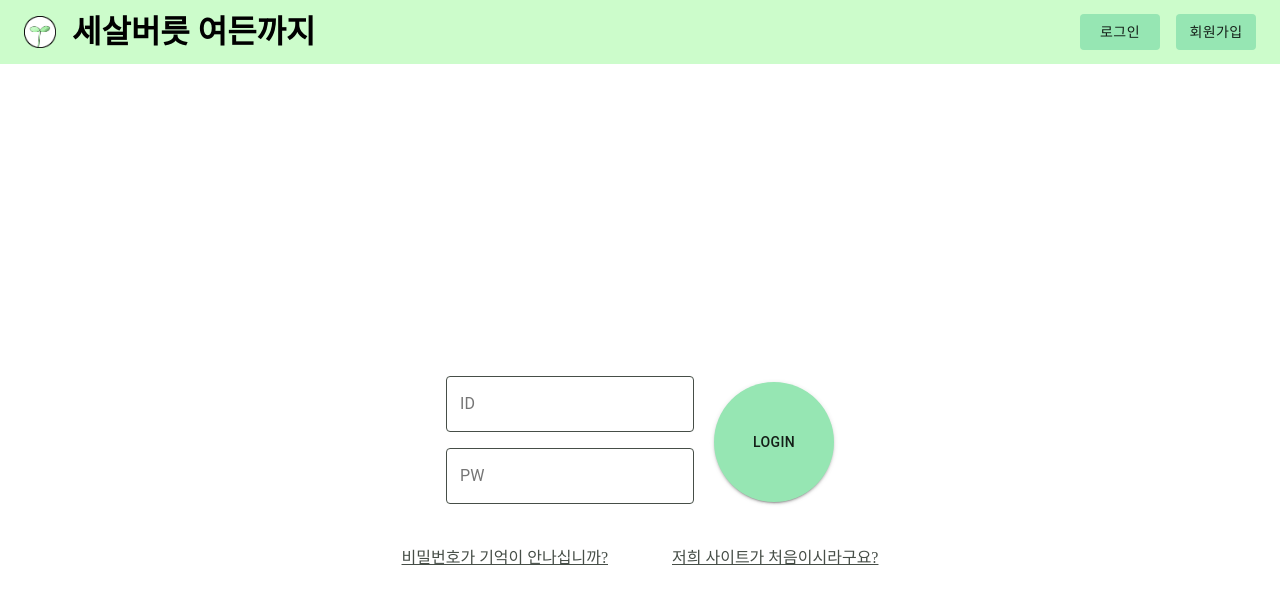
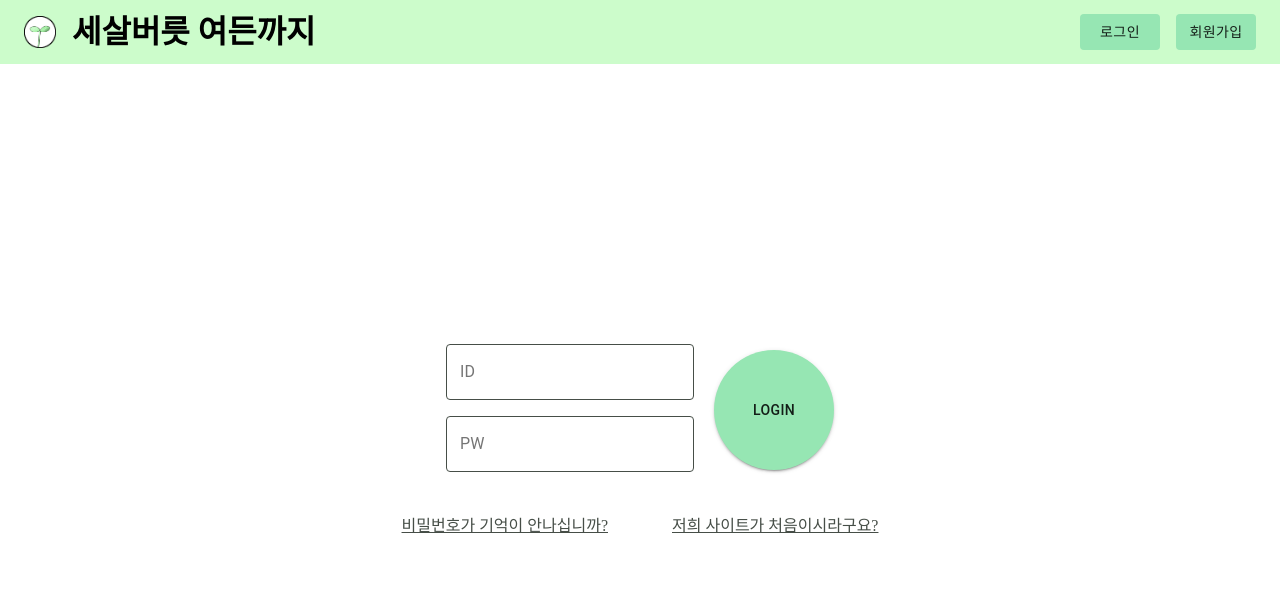
Before and after one commit to TeamGrabit/challenge, a React (Create React App) app in the folder frontend/: page /login in a window 1280 px wide. Shown: the top 604 px of the page. Built offline with nearby package versions, Linux system fonts and the light colour scheme.

Commit message:
스크롤 수정

```diff
--- a/frontend/src/components/Layout.js
+++ b/frontend/src/components/Layout.js
@@ -4,12 +4,12 @@ import Header from './Header';
 
 function Layout({ children }) {
 	return (
-		<>
+		<Grid className="layout">
 			<Header />
 			<Grid id="wrap">
 				{children}
 			</Grid>
-		</>
+		</Grid>
 	);
 }
 
--- a/frontend/src/css/components/_layout.scss
+++ b/frontend/src/css/components/_layout.scss
@@ -1,5 +1,11 @@
+.layout{
+	height: 100vh;
+	display: flex;
+	flex-direction: column;
+}
 #wrap{
 	padding: 0em;
+	height: 100%;
 }
 .MuiTypography-colorPrimary {
 	color: black !important;
@@ -7,7 +13,7 @@
 .MuiLink-underlineHover {
 	text-decoration: none !important;
 }
-header {
+.header {
 	color: black !important;
 	background-color: $green2 !important;
 	box-shadow: none !important;
--- a/frontend/src/css/pages/_logIn.scss
+++ b/frontend/src/css/pages/_logIn.scss
@@ -3,7 +3,7 @@
     flex-direction: column;
     justify-content: center;
     align-items: center;
-    min-height: 100vh; //vh :높이값의 100분의 1의 단위
+    height:100%;
     .form{
         display: flex;
         justify-content: center;
```
